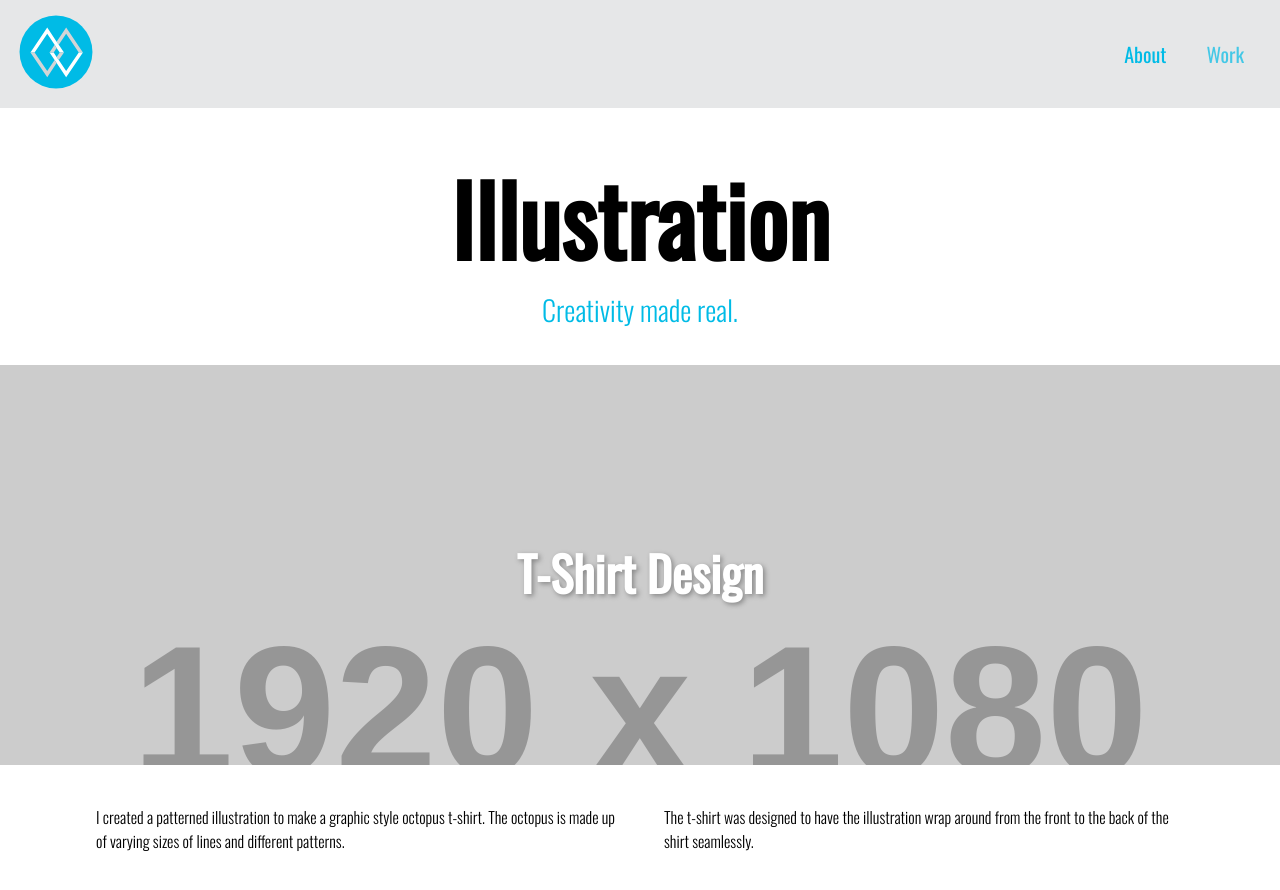
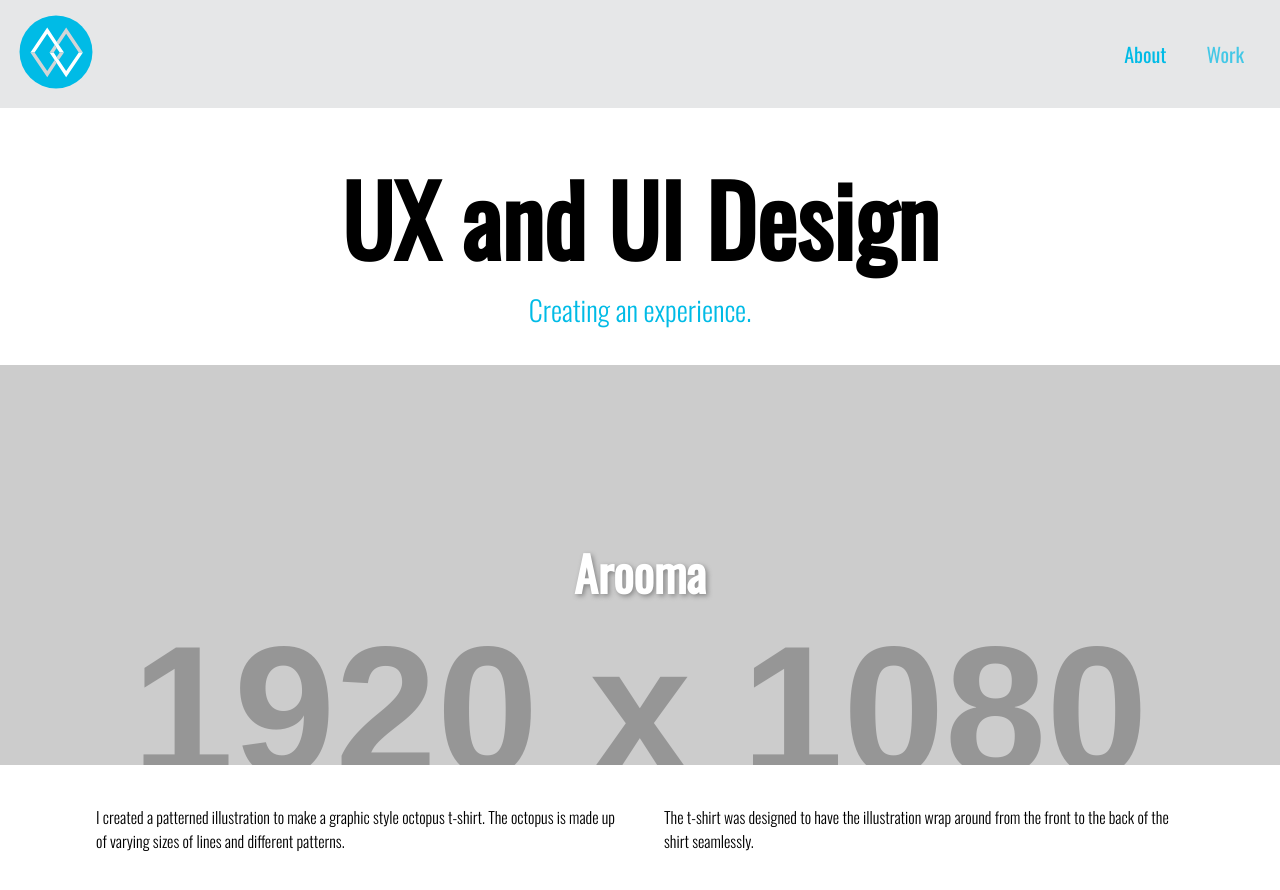
Before and after one commit to monicawinter/portfolio, a Jekyll site: the page built from ux-ui.html, in a window 1280 px wide and 900 px high. Shown: the top 890 px of the window. Built offline with Jekyll 4.4.1, drawn with Linux system fonts in a browser that asks for light colours.

Commit message:
changed illustration to ux and ui design

```diff
--- a/sitemap.xml
+++ b/sitemap.xml
@@ -29,7 +29,7 @@
   </url>
 
   <url>
-    <loc>https://monicawinter.ca/illustration.html</loc>
+    <loc>https://monicawinter.ca/ux-ui.html</loc>
   </url>
 
   <url>
--- a/illustration.html
+++ b/ux-ui.html
@@ -3,22 +3,22 @@ layout: default
 ---
 
 <main>
-  <h1 itemprop="keywords" class="work-h1">Illustration</h1>
-  <p itemprop="description" class="work-p1 work-p2">Creativity made real.</p>
+  <h1 itemprop="keywords" class="work-h1">UX and UI Design</h1>
+  <p itemprop="description" class="work-p1 work-p2">Creating an experience.</p>
   <div class="home-photo2">
-    <img itemprop="image" class="home-photo" src="http://placehold.it/1920x1080" alt="A look into the graphic design of a t-shirt.">
-    <h2 itemprop="name" class="work-sectionsh2">T-Shirt Design</h2>
+    <img itemprop="image" class="home-photo" src="http://placehold.it/1920x1080" alt="">
+    <h2 itemprop="name" class="work-sectionsh2">Arooma</h2>
   </div>
   <div class="written-section1 written-sectionill">
     <p itemprop="text" class="write-s-1">I created a patterned illustration to make a graphic style octopus t-shirt. The octopus is made up of varying sizes of lines and different patterns.</p>
     <p itemprop="text" class="write-s-2">The t-shirt was designed to have the illustration wrap around from the front to the back of the shirt seamlessly.</p>
   </div>
   <div class="final">
-    <div class="home-photo2">
-      <img itemprop="image" class="home-photo" src="http://placehold.it/1920x1080" alt="">
+    <img itemprop="image" class="final-img1" src="{{site.baseurl}}/images/celera-logo.jpg" alt="">
+    <img itemprop="image" class="final-img2" src="{{site.baseurl}}/images/celera-hand.jpg" alt="">
+    <div class="home-photo2-2">
+      <img itemprop="image" class="home-photo" src="{{site.baseurl}}/images/behance-page.jpg" alt="">
     </div>
-    <img itemprop="image" class="final-img1" src="http://placehold.it/900x600" alt="">
-    <img itemprop="image" class="final-img2" src="http://placehold.it/900x600" alt="">
   </div>
   <p itemprop="text" class="closing">The octopus t-shirt design uses dramatic colours to bring the octopus design forward, emphasizing the varying patterns of the piece.</p>
 </main>
--- a/work.html
+++ b/work.html
@@ -27,8 +27,8 @@ layout: default
       </a>
     </div>
     <div class="work-s-4">
-      <a href="{{site.baseurl}}/illustration">
-        <h2 itemprop="name" class="h2-illus">Illustration</h2>
+      <a href="{{site.baseurl}}/ux-ui">
+        <h2 itemprop="name" class="h2-illus">Ux and UI</h2>
         <img itemprop="image" class="section4-photo" src="http://placehold.it/900x600" alt="">
       </a>
     </div>
```
Also changed, not shown: images/behance-page.jpg (added).
